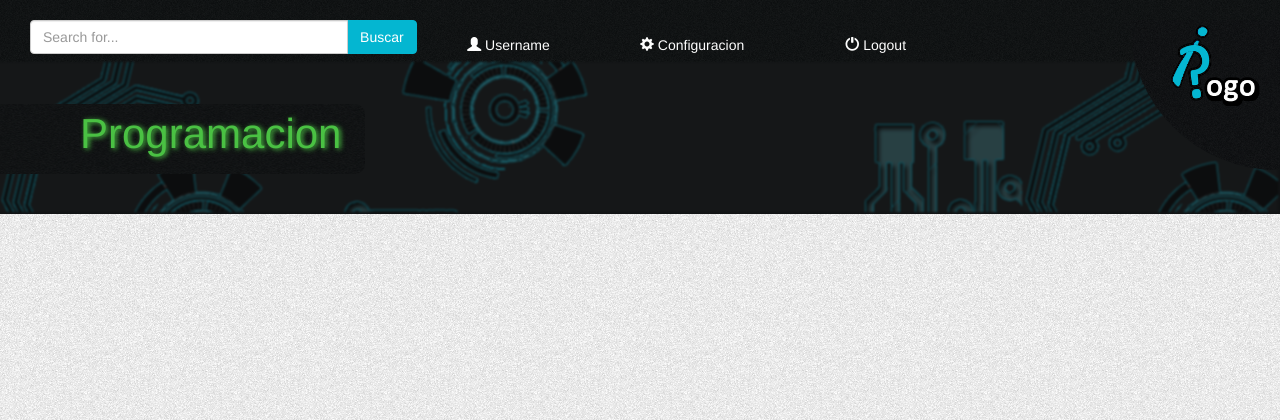
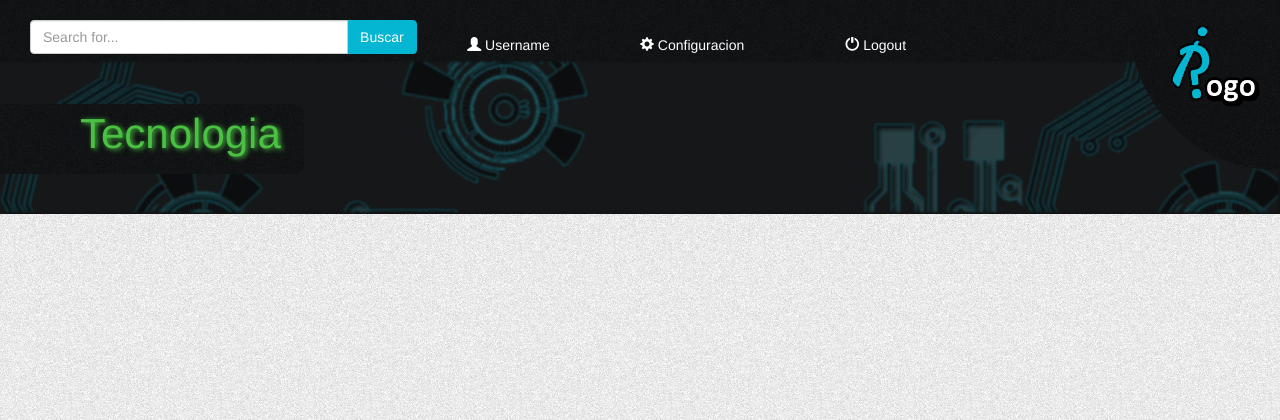
Before and after one commit to msantanagonzalez/rogo, a PHP site: page /tecnologia.php in a window 1280 px wide. Shown: the top 420 px of the page. Run offline with PHP 8.4, Linux system fonts and the light colour scheme.

Commit message:
Categorias-titulo

```diff
--- a/www/tecnologia.php
+++ b/www/tecnologia.php
@@ -86,7 +86,7 @@
             <div class="col-lg-12 col-md-12 col-sm-12 col-xs-12 categoriaContainer" style="background:url(Resources/images/carouselTecnologia.png)">
             </div>
             <div class="textoCategoriaContainer headerNoise">
-              <p>Programacion &nbsp;</p>
+              <p>Tecnologia &nbsp;</p>
             </div>
           </div>
         </div>
```
